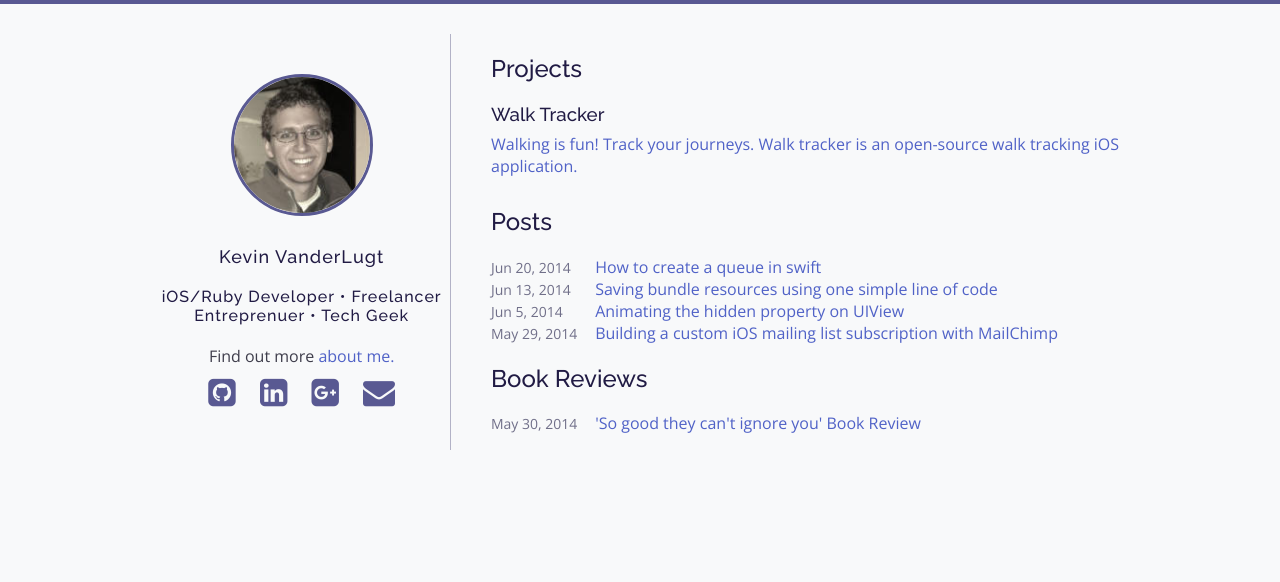
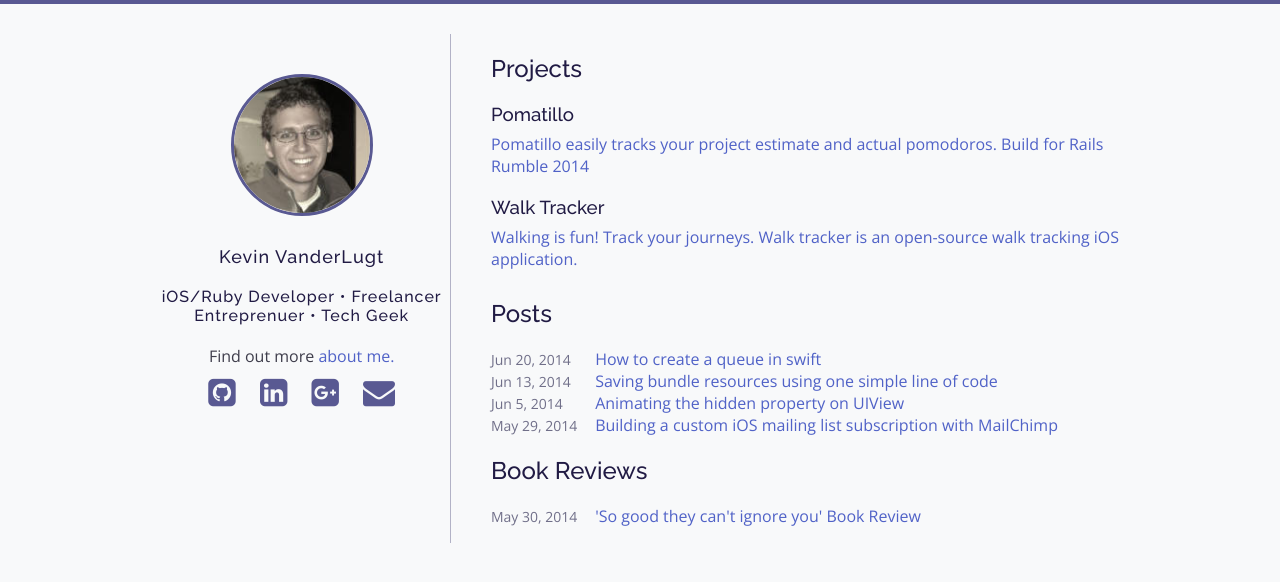
Before and after one commit to kevinvanderlugt/kevinvanderlugt.github.io, a Jekyll site: the page built from index.html, in a window 1280 px wide. Shown: the top 582 px of the page. Built offline with Jekyll 4.4.1, drawn with Linux system fonts in a browser that asks for light colours; nearby versions of some CDN libraries; some of the changed lines change nothing that is shown.

Commit message:
Adding pomatillo project

```diff
--- /dev/null
+++ b/_posts/2015-02-23-pomatillo.md
@@ -0,0 +1,29 @@
+---
+layout: post
+title: "Pomatillo"
+description: "Pomatillo easily tracks your project estimate and actual pomodoros. Build for Rails Rumble 2014"
+category: projects
+tags: []
+---
+
+## About
+With Pomatillo, planning and tracking your projects has never been easier.
+
+Utilizing a work method that alternates timed, uninterrupted work segments with timed breaks can boost productivity. Pomatillo makes this simple to manage.
+
+Pomatillo was originally a project for Rails Rumble, a 48 hour hackathon.  My wife and I created Pomatillo for the project to solve a need that we have.  We are continually adding new features and it is 100% free!
+
+[Try Pomatillo today!](https://pomatillo.com)
+
+## Features
+Using Pomatillo, you can easily create and track your projects and tasks. The built in timer will help you set a 25 minute work timer. Once your Pom is finished, we will automatically track your Pom count.
+
+{:.centered}
+![Pomatillo project planning page]({{ '/assets/img/pomatillo/pomatillo_projects.png' | site.url }})
+
+You can also utilize our awesome reporting page to see how many poms you completed each day over the last week. You even have the ability to see which projects you have worked on the most of the last day and week.
+
+{:.centered}
+![Pomatillo reports page]({{ '/assets/img/pomatillo/pomatillo_reports.png' | site.url }})
+
+[Try Pomatillo today for free!](https://pomatillo.com)
--- a/css/main.scss
+++ b/css/main.scss
@@ -75,6 +75,10 @@ hr {
   border-top: em(1px) solid $divider-color;
 }
 
+.centered {
+  text-align: center;
+}
+
 ul {
   @include row();
   list-style-type: none;
```
Also changed, not shown: assets/img/pomatillo/pomatillo_projects.png (added), assets/img/pomatillo/pomatillo_reports.png (added).
